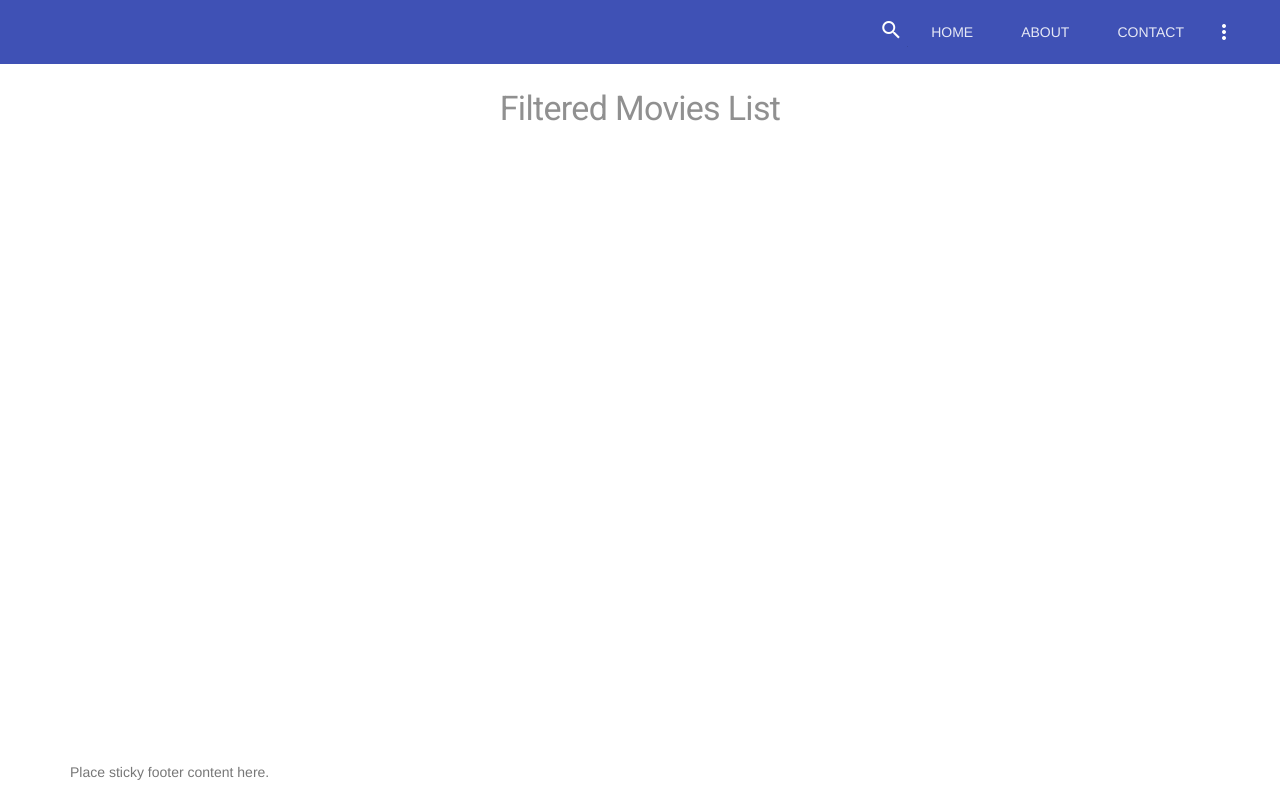
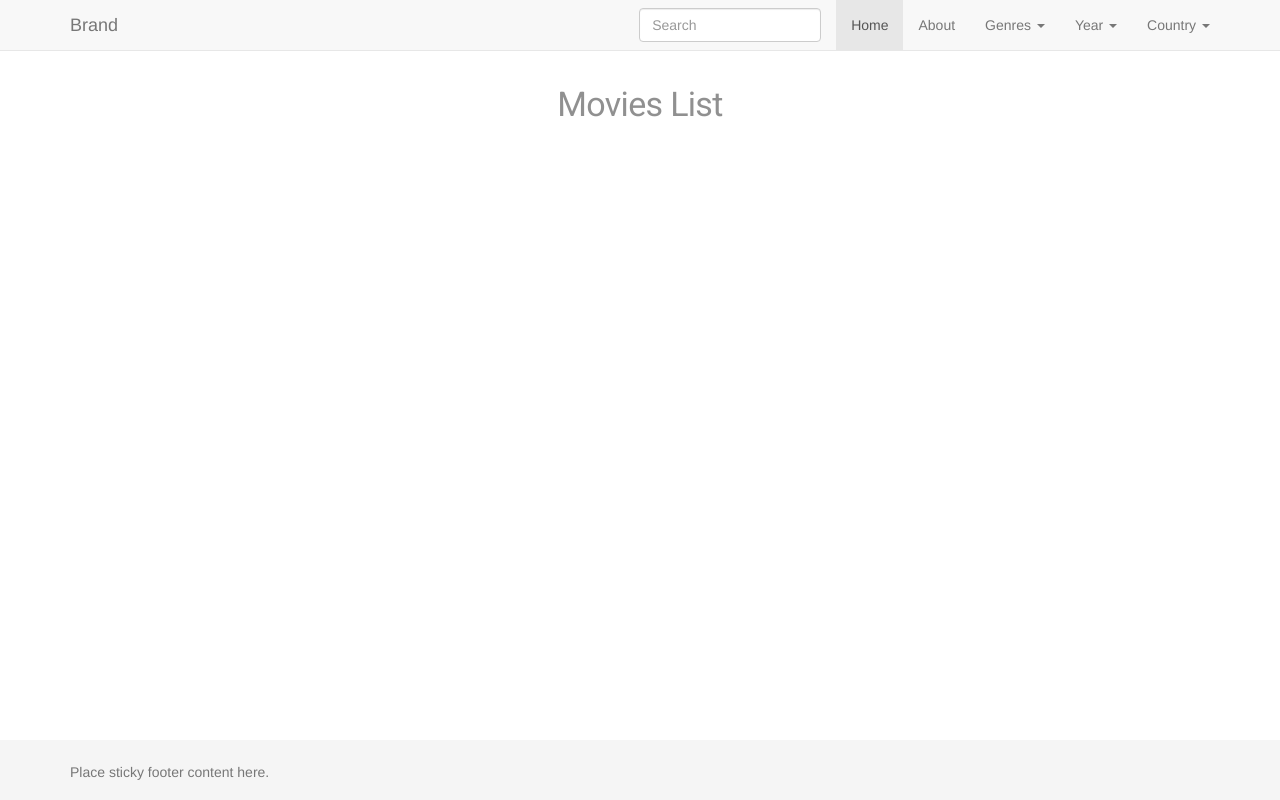
Before and after one commit to basakpratik/movie-store, a website: page app/index.html at #!/movies in a window 1280 px wide. Drawn offline with Linux system fonts and the light colour scheme; no server answers.

Commit message:
new changes

```diff
--- a/app/application/app.js
+++ b/app/application/app.js
@@ -25,10 +25,15 @@ angular.module('movieApp').config([
         $urlRouterProvider.otherwise('/');
     }
 ])
-.run(['$state', '$rootScope',
-    function ($state, $rootScope) {
+.run(['$state', '$rootScope', 'MoviesService',
+    function ($state, $rootScope, MoviesService) {
         // ...
         $rootScope.overlay = false;
+        MoviesService.msGetData().then(function(dataparam){
+            //let movielist = dataparam;
+            localStorage.setItem('movieList', dataparam);
+        });
         $state.go('home');
     }
-])
+
+]);
--- a/app/application/components/movies/movies.html
+++ b/app/application/components/movies/movies.html
@@ -1,5 +1,5 @@
 <div class="page-content">
-    <h1 class="mdl-typography--display-1-color-contrast mdl-typography--text-center">Filtered Movies List</h1>
+    <h1 class="mdl-typography--display-1-color-contrast mdl-typography--text-center">{{selectedGenre}} Movies List</h1>
     <div class="android-card-container mdl-grid">
         <div ng-repeat="movie in movielist" class="mdl-cell mdl-cell--3-col mdl-cell--4-col-tablet mdl-cell--4-col-phone mdl-card mdl-shadow--3dp">
             <div class="mdl-card__title mdl-card--expand">
--- a/app/application/shared/footer/footer.directive.js
+++ b/app/application/shared/footer/footer.directive.js
@@ -3,6 +3,7 @@
 angular.module('movieApp.footer.directive',[]).directive('movieFooter', function(){
     return {
         restrict: 'E',
+        replace: 'true',
         templateUrl: 'application/shared/footer/footer.html',
         link: function (scope, elem, attrs, state) {
             // ..
--- a/app/application/shared/header/header.directive.js
+++ b/app/application/shared/header/header.directive.js
@@ -3,6 +3,7 @@
 angular.module('movieApp.header.directive',[]).directive('movieNavbar', function(MoviesService){
     return {
         restrict: 'E',
+        replace: 'true',
         templateUrl: 'application/shared/header/header.html',
         link: function (scope, elem, attrs, state) {
             // ..
@@ -34,6 +35,7 @@ angular.module('movieApp.header.directive',[]).directive('movieNavbar', function
 
             $scope.filterMovies = function(genre){
                 //$log.log('genre->'+genre);
+                $rootScope.selectedGenre = genre;
                 $rootScope.overlay = true;
                 const filteredMovies = [];
                 MoviesService.msGetData().then(function(dataparam){
@@ -51,6 +53,7 @@ angular.module('movieApp.header.directive',[]).directive('movieNavbar', function
             }
 
             $scope.search = function(searchText){
+                $rootScope.searchTxt = searchText;
                 $rootScope.overlay = true;
                 const searchResults = [];
                 MoviesService.msGetData().then(function(dataparam){
--- a/app/application/shared/header/header.html
+++ b/app/application/shared/header/header.html
@@ -1,40 +1,49 @@
-<div class="android-header mdl-layout__header mdl-layout__header--waterfall">
-	<div class="mdl-layout__header-row">
-		<span class="android-title mdl-layout-title">
-			<img class="android-logo-image" src="">
-		</span>
-		<!-- Add spacer, to align navigation to the right in desktop -->
-		<div class="android-header-spacer mdl-layout-spacer"></div>
-		<div class="android-search-box mdl-textfield mdl-js-textfield mdl-textfield--expandable mdl-textfield--floating-label mdl-textfield--align-right mdl-textfield--full-width">
-			<label class="mdl-button mdl-js-button mdl-button--icon" for="search-field">
-				<i class="material-icons">search</i>
-			</label>
-			<form ng-submit="search(searchText)">
-				<div class="mdl-textfield__expandable-holder">
-					<input class="mdl-textfield__input" type="text" id="search-field" ng-model="searchText" autocomplete="off">
+<nav class="navbar navbar-default navbar-fixed-top">
+	<div class="container">
+		<!-- Brand and toggle get grouped for better mobile display -->
+		<div class="navbar-header">
+			<button type="button" class="navbar-toggle collapsed" data-toggle="collapse" data-target="#bs-example-navbar-collapse-1"
+				aria-expanded="false">
+				<span class="sr-only">Toggle navigation</span>
+				<span class="icon-bar"></span>
+				<span class="icon-bar"></span>
+				<span class="icon-bar"></span>
+			</button>
+			<a class="navbar-brand" href="#">Brand</a>
+		</div>
+
+		<!-- Collect the nav links, forms, and other content for toggling -->
+		<div class="collapse navbar-collapse" id="bs-example-navbar-collapse-1">
+			<ul class="nav navbar-nav navbar-right">
+				<li class="active"><a ui-sref="home">Home <span class="sr-only">(current)</span></a></li>
+				<li><a href="#">About</a></li>
+				<li class="dropdown">
+					<a href="#" class="dropdown-toggle" data-toggle="dropdown" role="button" aria-haspopup="true" aria-expanded="false">Genres <span class="caret"></span></a>
+					<ul class="dropdown-menu">
+						<li ng-repeat="genre in genres" ng-click="filterMovies(genre)"><a href="">{{genre}}</a></li>
+					</ul>
+				</li>
+				<li class="dropdown">
+					<a href="#" class="dropdown-toggle" data-toggle="dropdown" role="button" aria-haspopup="true" aria-expanded="false">Year <span class="caret"></span></a>
+					<ul class="dropdown-menu">
+						<li ng-repeat="genre in genres" ng-click="filterMovies(genre)"><a href="">{{genre}}</a></li>
+					</ul>
+				</li>
+				<li class="dropdown">
+					<a href="#" class="dropdown-toggle" data-toggle="dropdown" role="button" aria-haspopup="true" aria-expanded="false">Country <span class="caret"></span></a>
+					<ul class="dropdown-menu">
+						<li ng-repeat="genre in genres" ng-click="filterMovies(genre)"><a href="">{{genre}}</a></li>
+					</ul>
+				</li>
+			</ul>
+			<form class="navbar-form navbar-right" ng-submit="search(searchText)">
+				<div class="form-group">
+					<input type="text" class="form-control" id="search-field" ng-model="searchText" autocomplete="off" placeholder="Search">
 				</div>
-				<button type="submit" class="hidden-submit"></button>
+				<!-- <button type="submit" class="btn btn-default">Submit</button> -->
 			</form>
 		</div>
-			<!-- Navigation -->
-		<nav class="android-navigation-container">
-			<ul class="android-navigation mdl-navigation">
-				<li>
-					<a class="mdl-navigation__link mdl-typography--text-uppercase" ui-sref="home">Home</a>
-				</li>
-				<li>
-					<a class="mdl-navigation__link mdl-typography--text-uppercase" href="">About</a>
-				</li>
-				<li>
-					<a class="mdl-navigation__link mdl-typography--text-uppercase" href="">Contact</a>
-				</li>
-			</ul>
-		</nav>
-		<button class="android-more-button mdl-button mdl-js-button mdl-button--icon mdl-js-ripple-effect" id="more-button">
-			<i class="material-icons">more_vert</i>
-		</button>
-		<ul class="mdl-menu mdl-js-menu mdl-menu--bottom-right mdl-js-ripple-effect" for="more-button">
-			<li ng-repeat="genre in genres" class="mdl-menu__item" ng-click="filterMovies(genre)">{{genre}}</li>
-		</ul>
+		<!-- /.navbar-collapse -->
 	</div>
-</div>
+	<!-- /.container-fluid -->
+</nav>
--- a/app/assets/css/main.css
+++ b/app/assets/css/main.css
@@ -7,3 +7,7 @@ nav ul{ list-style-type: none;}
  .spinner-container{ position: absolute; top: 50%; left: 50%; transform: translateX(-50%) translateY(-50%); }
 .hidden-submit{ width: 1px; height: 1px; position: absolute; display: none; left: -9999999px; top: -99999px; }
 .mdl-textfield--expandable .mdl-button--icon{ right: 0; }
+.footer { position: absolute; bottom: 0; width: 100%; height: 60px; background-color: #f5f5f5; }
+.mdl-layout__content{ padding: 60px 15px 0; }
+.container .text-muted { margin: 20px 0; }
+navbar-fixed-top{ z-index: 999; }
```
Also changed, not shown: app/application/components/search/search.html (+1 -1 lines).
